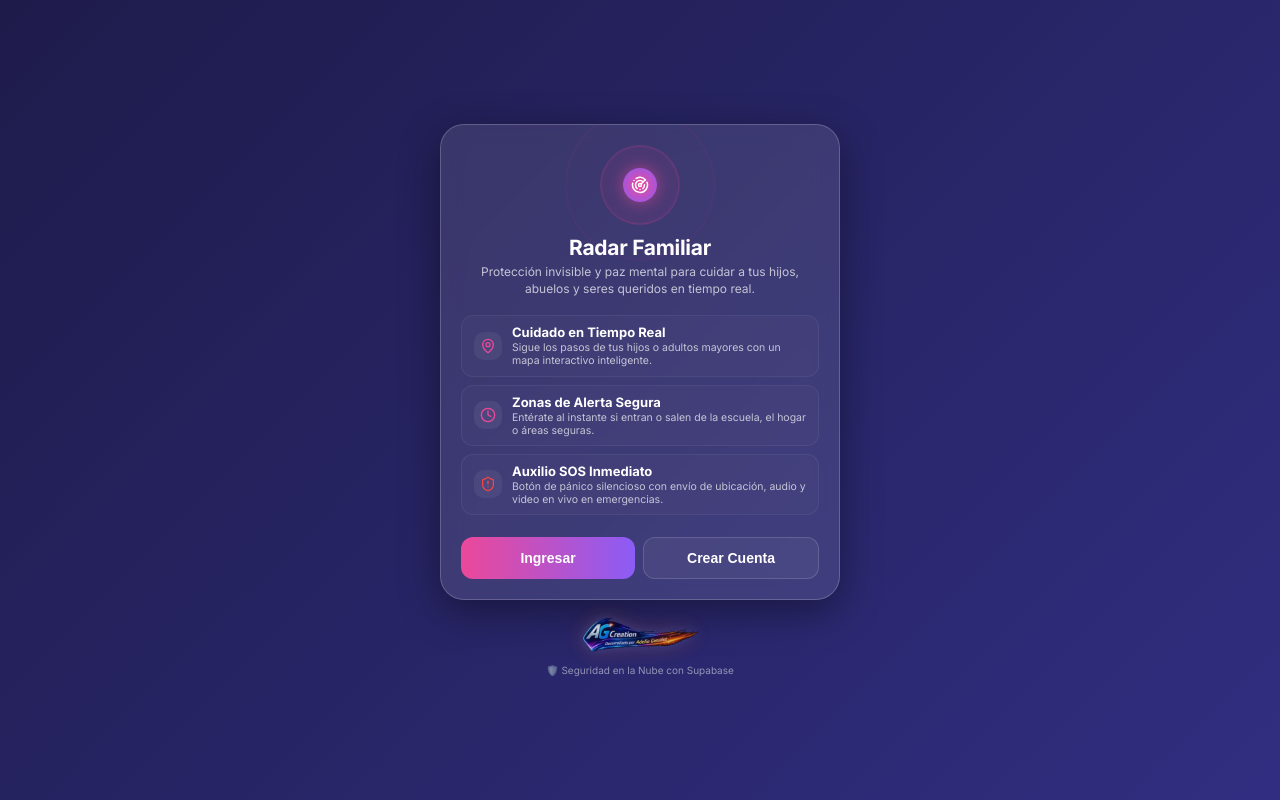
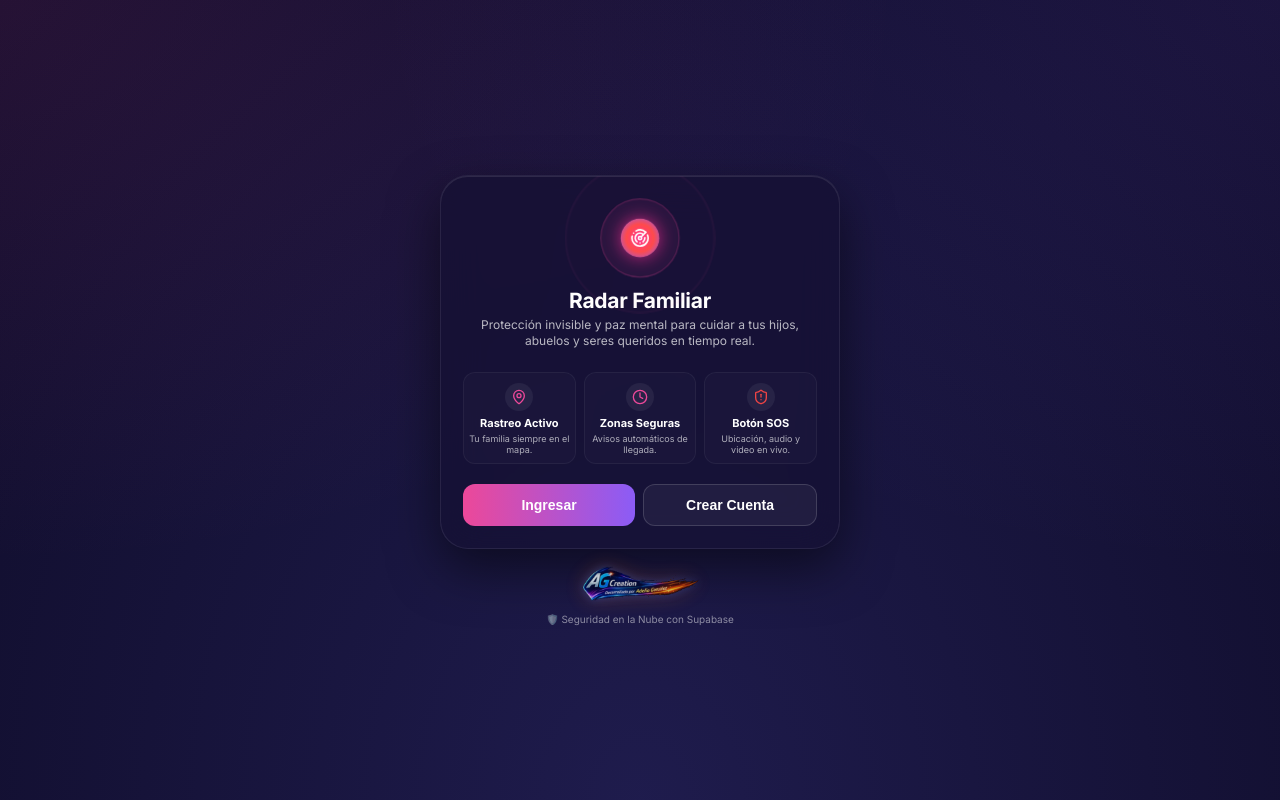
Before and after one commit to gonzalezademar/Monitor-_movil, a React (Vite) app: page /#/ in a window 1280 px wide. Built offline with nearby package versions, Linux system fonts and the light colour scheme; no server answers.

Commit message:
design: implementar cuadricula de caracteristicas horizontal y fondo de malla de gradiente para onboarding

```diff
--- a/src/index.css
+++ b/src/index.css
@@ -22,21 +22,26 @@ body {
   justify-content: center;
   align-items: center;
   height: 100dvh;
-  padding: 20px;
+  padding: 16px;
   overflow: hidden;
+  position: relative;
+  background: radial-gradient(at 0% 0%, rgba(236, 72, 153, 0.1) 0px, transparent 50%),
+              radial-gradient(at 100% 0%, rgba(139, 92, 246, 0.1) 0px, transparent 50%),
+              radial-gradient(at 50% 100%, rgba(30, 27, 75, 0.95) 0px, #0f0c29 100%);
 }
 
 .glass-panel {
-  background: var(--glass-bg);
-  backdrop-filter: blur(12px);
-  -webkit-backdrop-filter: blur(12px);
-  border: 1px solid var(--glass-border);
-  border-radius: 24px;
-  padding: 20px;
+  background: rgba(20, 16, 50, 0.65);
+  backdrop-filter: blur(20px);
+  -webkit-backdrop-filter: blur(20px);
+  border: 1px solid rgba(255, 255, 255, 0.08);
+  border-radius: 28px;
+  padding: 22px;
   text-align: center;
   width: 100%;
   max-width: 380px;
-  box-shadow: 0 12px 40px 0 rgba(0, 0, 0, 0.4);
+  box-shadow: 0 20px 50px rgba(0, 0, 0, 0.5),
+              inset 0 1px 0 rgba(255, 255, 255, 0.1);
   display: flex;
   flex-direction: column;
   gap: 12px;
@@ -596,14 +601,15 @@ body {
 }
 .radar-core {
   position: relative;
-  width: 34px;
-  height: 34px;
+  width: 36px;
+  height: 36px;
   border-radius: 50%;
-  background: radial-gradient(circle, #ec4899 0%, #8b5cf6 100%);
-  box-shadow: 0 0 15px rgba(236, 72, 153, 0.6);
+  background: radial-gradient(circle, #ff2e93 0%, #ff4b4b 50%, #8b5cf6 100%);
+  box-shadow: 0 0 15px rgba(255, 46, 147, 0.6);
   display: flex;
   align-items: center;
   justify-content: center;
+  animation: heart-beat 2s infinite ease-in-out;
 }
 @keyframes radar-ping {
   0% {
@@ -615,33 +621,42 @@ body {
     opacity: 0;
   }
 }
+@keyframes heart-beat {
+  0% { transform: scale(1); box-shadow: 0 0 10px rgba(255, 46, 147, 0.5); }
+  20% { transform: scale(1.1); box-shadow: 0 0 18px rgba(255, 46, 147, 0.8); }
+  40% { transform: scale(1); box-shadow: 0 0 10px rgba(255, 46, 147, 0.5); }
+  60% { transform: scale(1.1); box-shadow: 0 0 18px rgba(255, 46, 147, 0.8); }
+  100% { transform: scale(1); box-shadow: 0 0 10px rgba(255, 46, 147, 0.5); }
+}
 
 .features-grid {
   display: grid;
-  grid-template-columns: 1fr;
+  grid-template-columns: repeat(3, 1fr);
   gap: 8px;
-  margin: 8px 0;
+  margin: 12px 0 6px 0;
   width: 100%;
 }
 .feature-card {
   background: rgba(255, 255, 255, 0.02);
-  border: 1px solid rgba(255, 255, 255, 0.06);
+  border: 1px solid rgba(255, 255, 255, 0.05);
   border-radius: 12px;
-  padding: 8px 12px;
+  padding: 10px 4px 8px 4px;
   display: flex;
+  flex-direction: column;
   align-items: center;
-  gap: 10px;
-  text-align: left;
-  transition: all 0.3s ease;
+  gap: 6px;
+  text-align: center;
+  transition: all 0.3s cubic-bezier(0.4, 0, 0.2, 1);
 }
 .feature-card:hover {
   background: rgba(255, 255, 255, 0.05);
   border-color: rgba(255, 255, 255, 0.12);
-  transform: translateY(-1px);
+  transform: translateY(-2px);
+  box-shadow: 0 4px 12px rgba(236, 72, 153, 0.15);
 }
 .feature-icon-wrapper {
   background: rgba(255, 255, 255, 0.06);
-  border-radius: 10px;
+  border-radius: 50%;
   padding: 6px;
   display: flex;
   align-items: center;
@@ -649,14 +664,15 @@ body {
   color: #ec4899;
 }
 .feature-card-content h3 {
-  font-size: 13px;
-  font-weight: bold;
-  margin: 0 0 1px 0;
+  font-size: 11px;
+  font-weight: 700;
+  margin: 0;
   color: #fff;
+  line-height: 1.15;
 }
 .feature-card-content p {
-  font-size: 10.5px;
-  opacity: 0.7;
-  margin: 0;
+  font-size: 9px;
+  opacity: 0.65;
+  margin: 3px 0 0 0;
   line-height: 1.25;
 }
--- a/src/pages/Onboarding.tsx
+++ b/src/pages/Onboarding.tsx
@@ -253,8 +253,8 @@ export default function Onboarding() {
                   <MapPin size={16} />
                 </div>
                 <div className="feature-card-content">
-                  <h3>Cuidado en Tiempo Real</h3>
-                  <p>Sigue los pasos de tus hijos o adultos mayores con un mapa interactivo inteligente.</p>
+                  <h3>Rastreo Activo</h3>
+                  <p>Tu familia siempre en el mapa.</p>
                 </div>
               </div>
 
@@ -263,8 +263,8 @@ export default function Onboarding() {
                   <Clock size={16} />
                 </div>
                 <div className="feature-card-content">
-                  <h3>Zonas de Alerta Segura</h3>
-                  <p>Entérate al instante si entran o salen de la escuela, el hogar o áreas seguras.</p>
+                  <h3>Zonas Seguras</h3>
+                  <p>Avisos automáticos de llegada.</p>
                 </div>
               </div>
 
@@ -273,8 +273,8 @@ export default function Onboarding() {
                   <ShieldAlert size={16} style={{ color: '#ef4444' }} />
                 </div>
                 <div className="feature-card-content">
-                  <h3>Auxilio SOS Inmediato</h3>
-                  <p>Botón de pánico silencioso con envío de ubicación, audio y video en vivo en emergencias.</p>
+                  <h3>Botón SOS</h3>
+                  <p>Ubicación, audio y video en vivo.</p>
                 </div>
               </div>
             </div>
```
